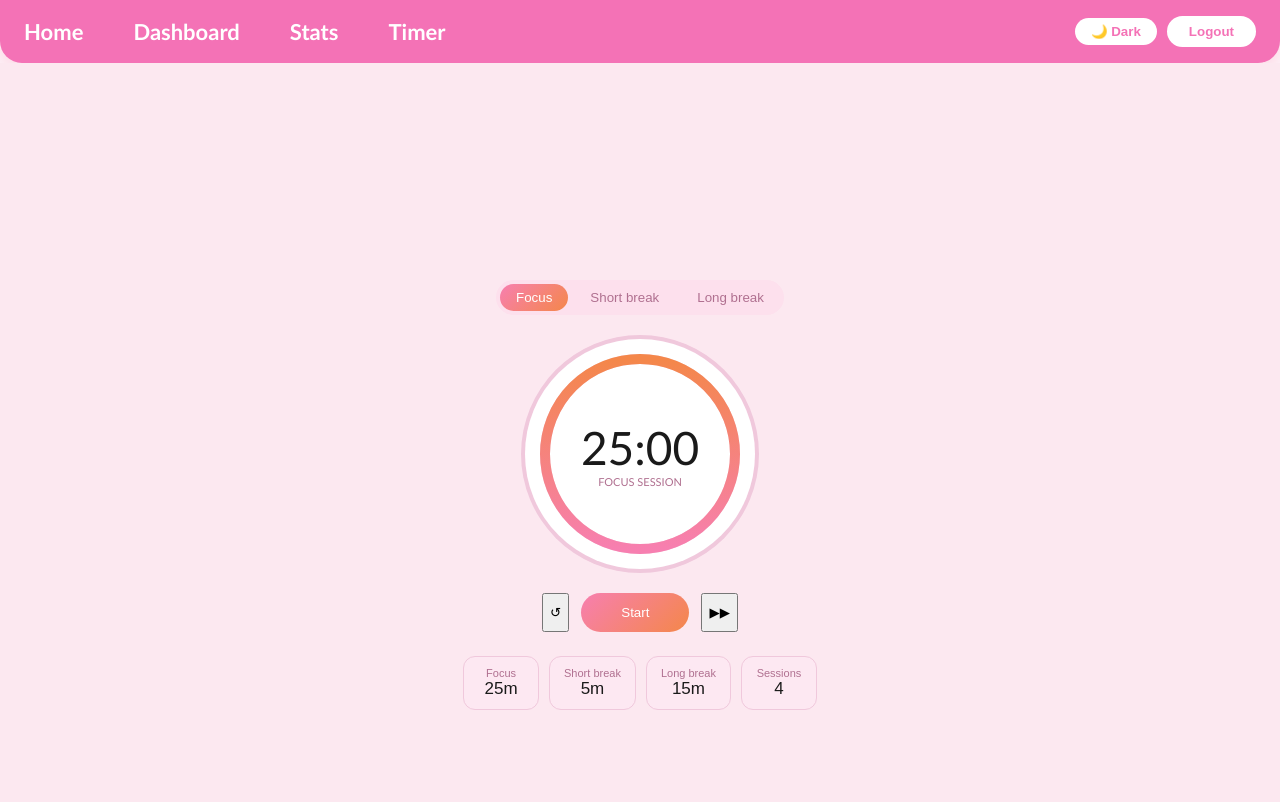
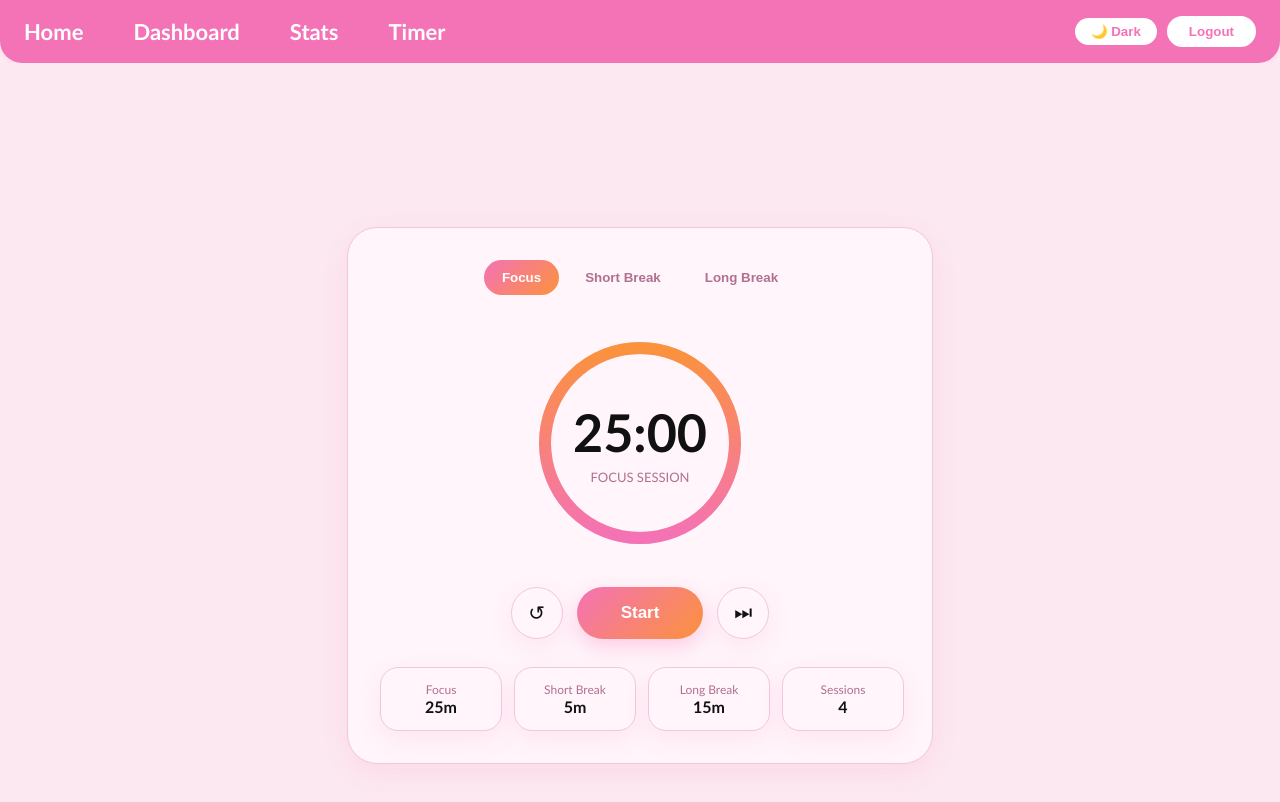
Before and after one commit to andu-rgb/StudyFlow, a React (Vite) app in the folder client/: page /pomodoro in a window 1280 px wide. Shown: the top 802 px of the page. Built offline with nearby package versions, Linux system fonts and the light colour scheme; no server answers; sample sign-in values are in the browser's storage.

Commit message:
edit pomodoro

```diff
--- a/client/src/pages/Pomodoro.tsx
+++ b/client/src/pages/Pomodoro.tsx
@@ -1,4 +1,6 @@
 import { useState, useEffect, useRef } from "react";
+
+type Mode = "focus" | "short" | "long";
 
 const LABELS = {
   focus: "Focus Session",
@@ -8,40 +10,57 @@ const LABELS = {
 
 const CIRC = 2 * Math.PI * 95;
 
-export default function Pomodoro({ darkMode }: { darkMode: boolean }) {
-  const [focusTime, setFocusTime] = useState(() => {
-    return Number(localStorage.getItem("focusTime")) || 25;
-  });
+function formatTime(totalSeconds: number) {
+  const mins = String(Math.floor(totalSeconds / 60)).padStart(2, "0");
+  const secs = String(totalSeconds % 60).padStart(2, "0");
+  return `${mins}:${secs}`;
+}
 
-  const [shortTime, setShortTime] = useState(() => {
-    return Number(localStorage.getItem("shortTime")) || 5;
-  });
+function formatCard(totalSeconds: number) {
+  const mins = Math.floor(totalSeconds / 60);
+  const secs = totalSeconds % 60;
 
-  const [longTime, setLongTime] = useState(() => {
-    return Number(localStorage.getItem("longTime")) || 15;
-  });
+  if (mins > 0 && secs > 0) return `${mins}m ${secs}s`;
+  if (mins > 0) return `${mins}m`;
+  return `${secs}s`;
+}
 
-  const [sessionsGoal, setSessionsGoal] = useState(() => {
-    return Number(localStorage.getItem("sessionsGoal")) || 4;
-  });
+export default function Pomodoro({
+  darkMode,
+}: {
+  darkMode: boolean;
+}) {
+  // 🔥 Persistent settings (seconds)
+  const [focusTime, setFocusTime] = useState(
+    () => Number(localStorage.getItem("focusTime")) || 1500
+  ); // 25m
+
+  const [shortTime, setShortTime] = useState(
+    () => Number(localStorage.getItem("shortTime")) || 300
+  ); // 5m
+
+  const [longTime, setLongTime] = useState(
+    () => Number(localStorage.getItem("longTime")) || 900
+  ); // 15m
+
+  const [sessionsGoal, setSessionsGoal] = useState(
+    () => Number(localStorage.getItem("sessionsGoal")) || 4
+  );
 
   const MODES = {
-    focus: focusTime * 60,
-    short: shortTime * 60,
-    long: longTime * 60,
+    focus: focusTime,
+    short: shortTime,
+    long: longTime,
   };
 
-  const [mode, setModeState] = useState<"focus" | "short" | "long">("focus");
+  const [mode, setMode] = useState<Mode>("focus");
   const [remaining, setRemaining] = useState(MODES.focus);
   const [running, setRunning] = useState(false);
-  const [session, setSession] = useState(1);
-  const [completedSessions, setCompleted] = useState(0);
-  const [statusText, setStatusText] = useState("Ready to focus?");
+  const [completed, setCompleted] = useState(0);
+
   const timerRef = useRef<ReturnType<typeof setInterval> | null>(null);
 
-  const total = MODES[mode];
-
-  // Save settings permanently
+  // Save settings
   useEffect(() => {
     localStorage.setItem("focusTime", String(focusTime));
     localStorage.setItem("shortTime", String(shortTime));
@@ -49,66 +68,112 @@ export default function Pomodoro({ darkMode }: { darkMode: boolean }) {
     localStorage.setItem("sessionsGoal", String(sessionsGoal));
   }, [focusTime, shortTime, longTime, sessionsGoal]);
 
-  const switchMode = (m: "focus" | "short" | "long") => {
+  const total = MODES[mode];
+
+  const switchMode = (newMode: Mode) => {
     if (timerRef.current) clearInterval(timerRef.current);
     setRunning(false);
-    setModeState(m);
-    setRemaining(MODES[m]);
-    setStatusText(m === "focus" ? "Ready to focus?" : "Time to recharge!");
+    setMode(newMode);
+    setRemaining(MODES[newMode]);
   };
 
-  const handleComplete = () => {
+  const nextMode = () => {
     if (mode === "focus") {
-      setCompleted((c) => {
-        const next = c + 1;
+      const nextCompleted = completed + 1;
+      setCompleted(nextCompleted);
 
-        if (next % sessionsGoal === 0) {
-          setSession(1);
-          setTimeout(() => switchMode("long"), 300);
+      if (nextCompleted % sessionsGoal === 0) {
+        switchMode("long");
       } else {
-          setSession((s) => Math.min(s + 1, sessionsGoal));
-          setTimeout(() => switchMode("short"), 300);
+        switchMode("short");
       }
-
-        return next;
-      });
     } else {
-      setTimeout(() => switchMode("focus"), 300);
+      switchMode("focus");
     }
   };
 
+  // Timer logic
   useEffect(() => {
-    if (running) {
+    if (!running) return;
+
     timerRef.current = setInterval(() => {
-        setRemaining((r) => {
-          if (r <= 1) {
+      setRemaining((prev) => {
+        if (prev <= 1) {
           if (timerRef.current) clearInterval(timerRef.current);
           setRunning(false);
-            handleComplete();
+          nextMode();
           return 0;
         }
-          return r - 1;
+        return prev - 1;
       });
     }, 1000);
-    }
 
     return () => {
       if (timerRef.current) clearInterval(timerRef.current);
     };
-  }, [running, mode]);
+  }, [running, mode, completed]);
 
-  const mins = String(Math.floor(remaining / 60)).padStart(2, "0");
-  const secs = String(remaining % 60).padStart(2, "0");
   const offset = CIRC * (1 - remaining / total);
 
-  const bg = darkMode ? "#0d1b2e" : "#fce8f0";
-  const card = darkMode ? "#152236" : "#ffffff";
-  const cardBorder = darkMode ? "#2a4060" : "#f0c8dc";
-  const track = darkMode ? "#1e3450" : "#f2d0e0";
-  const text = darkMode ? "#ffffff" : "#1a1a1a";
-  const muted = darkMode ? "#8ba3c0" : "#b07090";
-  const tabBg = darkMode ? "#1a2a40" : "#fde0ed";
-  const settingBg = darkMode ? "#1a2a40" : "#fde8f2";
+  // 🎨 Theme
+  const bg = darkMode ? "#0f172a" : "#fce8f0";
+  const card = darkMode ? "#111827" : "#ffffff";
+  const text = darkMode ? "#ffffff" : "#111111";
+  const muted = darkMode ? "#94a3b8" : "#b07090";
+  const border = darkMode ? "#334155" : "#f0c8dc";
+  const soft = darkMode ? "#1e293b" : "#fff5fa";
+
+  const glass = {
+    background: soft,
+    border: `1px solid ${border}`,
+    boxShadow: darkMode
+      ? "0 8px 24px rgba(0,0,0,0.25)"
+      : "0 8px 24px rgba(244,114,182,0.12)",
+  };
+
+  const roundBtn = {
+    width: "52px",
+    height: "52px",
+    borderRadius: "50%",
+    border: "none",
+    cursor: "pointer",
+    color: text,
+    fontSize: "20px",
+    ...glass,
+  };
+
+  const cardStyle = {
+    padding: "14px",
+    minWidth: "92px",
+    borderRadius: "18px",
+    border: `1px solid ${border}`,
+    cursor: "pointer",
+    textAlign: "center" as const,
+    ...glass,
+    transition: "all 0.2s ease",
+  };
+
+  const editSeconds = (
+    label: string,
+    current: number,
+    setter: (n: number) => void
+  ) => {
+    const input = prompt(`Set ${label} in seconds`, String(current));
+    if (!input) return;
+
+    const val = Number(input);
+    if (!isNaN(val) && val > 0) {
+      setter(val);
+
+      if (
+        (label === "Focus" && mode === "focus") ||
+        (label === "Short break" && mode === "short") ||
+        (label === "Long break" && mode === "long")
+      ) {
+        setRemaining(val);
+      }
+    }
+  };
 
   return (
     <div
@@ -116,78 +181,84 @@ export default function Pomodoro({ darkMode }: { darkMode: boolean }) {
         minHeight: "100vh",
         background: bg,
         display: "flex",
-        flexDirection: "column",
+        justifyContent: "center",
         alignItems: "center",
-        justifyContent: "center",
-        gap: "1.5rem",
         padding: "2rem",
+      }}
+    >
+      <div
+        style={{
+          width: "100%",
+          maxWidth: "520px",
+          padding: "32px",
+          borderRadius: "30px",
+          ...glass,
         }}
       >
         {/* Tabs */}
         <div
           style={{
             display: "flex",
-          gap: "6px",
-          background: tabBg,
-          borderRadius: "999px",
-          padding: "4px",
+            justifyContent: "center",
+            gap: "8px",
+            marginBottom: "28px",
           }}
         >
-        {(["focus", "short", "long"] as const).map((m) => (
+          {(["focus", "short", "long"] as Mode[]).map((m) => (
             <button
               key={m}
               onClick={() => switchMode(m)}
               style={{
                 border: "none",
+                padding: "10px 18px",
                 borderRadius: "999px",
-              padding: "6px 16px",
                 cursor: "pointer",
+                fontWeight: 600,
                 background:
                   mode === m
-                  ? "linear-gradient(135deg,#f77fb0,#f4874a)"
-                  : "transparent",
+                    ? "linear-gradient(135deg,#f472b6,#fb923c)"
+                    : soft,
                 color: mode === m ? "white" : muted,
               }}
             >
               {m === "focus"
                 ? "Focus"
                 : m === "short"
-              ? "Short break"
-              : "Long break"}
+                ? "Short Break"
+                : "Long Break"}
             </button>
           ))}
         </div>
 
-      {/* Timer */}
+        {/* Circle Timer */}
         <div
           style={{
-          background: card,
-          borderRadius: "50%",
-          padding: "10px",
-          boxShadow: `0 0 0 4px ${cardBorder}`,
+            display: "flex",
+            justifyContent: "center",
+            marginBottom: "24px",
           }}
         >
-        <div style={{ position: "relative", width: "210px", height: "210px" }}>
+          <div style={{ position: "relative", width: 240, height: 240 }}>
             <svg
-            width="210"
-            height="210"
-            viewBox="0 0 210 210"
+              width="240"
+              height="240"
+              viewBox="0 0 240 240"
               style={{ transform: "rotate(-90deg)" }}
             >
               <circle
-              cx="105"
-              cy="105"
+                cx="120"
+                cy="120"
                 r="95"
                 fill="none"
-              stroke={track}
-              strokeWidth="10"
+                stroke={border}
+                strokeWidth="12"
               />
               <circle
-              cx="105"
-              cy="105"
+                cx="120"
+                cy="120"
                 r="95"
                 fill="none"
-              strokeWidth="10"
+                strokeWidth="12"
                 strokeLinecap="round"
                 stroke="url(#grad)"
                 strokeDasharray={CIRC}
@@ -195,8 +266,8 @@ export default function Pomodoro({ darkMode }: { darkMode: boolean }) {
               />
               <defs>
                 <linearGradient id="grad">
-                <stop offset="0%" stopColor="#f77fb0" />
-                <stop offset="100%" stopColor="#f4874a" />
+                  <stop offset="0%" stopColor="#f472b6" />
+                  <stop offset="100%" stopColor="#fb923c" />
                 </linearGradient>
               </defs>
             </svg>
@@ -204,16 +275,24 @@ export default function Pomodoro({ darkMode }: { darkMode: boolean }) {
             <div
               style={{
                 position: "absolute",
-              top: "50%",
-              left: "50%",
-              transform: "translate(-50%,-50%)",
-              textAlign: "center",
+                inset: 0,
+                display: "flex",
+                flexDirection: "column",
+                justifyContent: "center",
+                alignItems: "center",
               }}
             >
-            <div style={{ fontSize: "46px", color: text }}>
-              {mins}:{secs}
+              <div
+                style={{
+                  fontSize: "52px",
+                  fontWeight: 700,
+                  color: text,
+                }}
+              >
+                {formatTime(remaining)}
               </div>
-            <div style={{ fontSize: "11px", color: muted }}>
+
+              <div style={{ color: muted, fontSize: "13px", marginTop: "6px" }}>
                 {LABELS[mode].toUpperCase()}
               </div>
             </div>
@@ -221,8 +300,16 @@ export default function Pomodoro({ darkMode }: { darkMode: boolean }) {
         </div>
 
         {/* Controls */}
-      <div style={{ display: "flex", gap: "12px" }}>
+        <div
+          style={{
+            display: "flex",
+            justifyContent: "center",
+            gap: "14px",
+            marginBottom: "28px",
+          }}
+        >
           <button
+            style={roundBtn}
             onClick={() => {
               setRunning(false);
               setRemaining(total);
@@ -234,64 +321,92 @@ export default function Pomodoro({ darkMode }: { darkMode: boolean }) {
           <button
             onClick={() => setRunning((r) => !r)}
             style={{
-            background: "linear-gradient(135deg,#f77fb0,#f4874a)",
+              border: "none",
+              padding: "14px 44px",
+              borderRadius: "999px",
+              fontWeight: 700,
+              fontSize: "17px",
+              cursor: "pointer",
               color: "white",
-            border: "none",
-            padding: "12px 40px",
-            borderRadius: "999px",
+              background:
+                "linear-gradient(135deg,#f472b6,#fb923c)",
+              boxShadow: "0 8px 20px rgba(244,114,182,0.3)",
             }}
           >
             {running ? "Pause" : "Start"}
           </button>
 
-        <button
-          onClick={() => {
-            setRemaining(0);
-            handleComplete();
-          }}
-        >
-          ▶▶
+          <button style={roundBtn} onClick={nextMode}>
+            ⏭
           </button>
         </div>
 
-      {/* Editable Settings */}
+        {/* Settings Cards */}
         <div
           style={{
-          display: "flex",
-          gap: "10px",
-          flexWrap: "wrap",
-          justifyContent: "center",
+            display: "grid",
+            gridTemplateColumns: "repeat(4,1fr)",
+            gap: "12px",
           }}
         >
-        {[
-          ["Focus", focusTime, setFocusTime],
-          ["Short break", shortTime, setShortTime],
-          ["Long break", longTime, setLongTime],
-          ["Sessions", sessionsGoal, setSessionsGoal],
-        ].map(([label, val, setter]: any) => (
-          <button
-            key={label}
+          <div
+            style={cardStyle}
+            onClick={() => editSeconds("Focus", focusTime, setFocusTime)}
+          >
+            <div style={{ color: muted, fontSize: "12px" }}>Focus</div>
+            <div style={{ color: text, fontWeight: 700 }}>
+              {formatCard(focusTime)}
+            </div>
+          </div>
+
+          <div
+            style={cardStyle}
+            onClick={() =>
+              editSeconds("Short break", shortTime, setShortTime)
+            }
+          >
+            <div style={{ color: muted, fontSize: "12px" }}>
+              Short Break
+            </div>
+            <div style={{ color: text, fontWeight: 700 }}>
+              {formatCard(shortTime)}
+            </div>
+          </div>
+
+          <div
+            style={cardStyle}
+            onClick={() =>
+              editSeconds("Long break", longTime, setLongTime)
+            }
+          >
+            <div style={{ color: muted, fontSize: "12px" }}>
+              Long Break
+            </div>
+            <div style={{ color: text, fontWeight: 700 }}>
+              {formatCard(longTime)}
+            </div>
+          </div>
+
+          <div
+            style={cardStyle}
             onClick={() => {
-              const input = prompt(`Set ${label}`, String(val));
-              if (input && !isNaN(Number(input)) && Number(input) > 0) {
-                setter(Number(input));
-              }
-            }}
-            style={{
-              background: settingBg,
-              border: `1px solid ${cardBorder}`,
-              borderRadius: "12px",
-              padding: "10px 14px",
-              minWidth: "76px",
-              cursor: "pointer",
+              const input = prompt(
+                "Set sessions before long break",
+                String(sessionsGoal)
+              );
+              if (!input) return;
+              const val = Number(input);
+              if (!isNaN(val) && val > 0) setSessionsGoal(val);
             }}
           >
-            <div style={{ fontSize: "11px", color: muted }}>{label}</div>
-            <div style={{ fontSize: "17px", color: text }}>
-              {label === "Sessions" ? val : `${val}m`}
+            <div style={{ color: muted, fontSize: "12px" }}>
+              Sessions
             </div>
-          </button>
-        ))}
+            <div style={{ color: text, fontWeight: 700 }}>
+              {sessionsGoal}
+            </div>
+          </div>
+        </div>
       </div>
     </div>
   );
```
Lines whose indentation alone changed are shown as unchanged.
